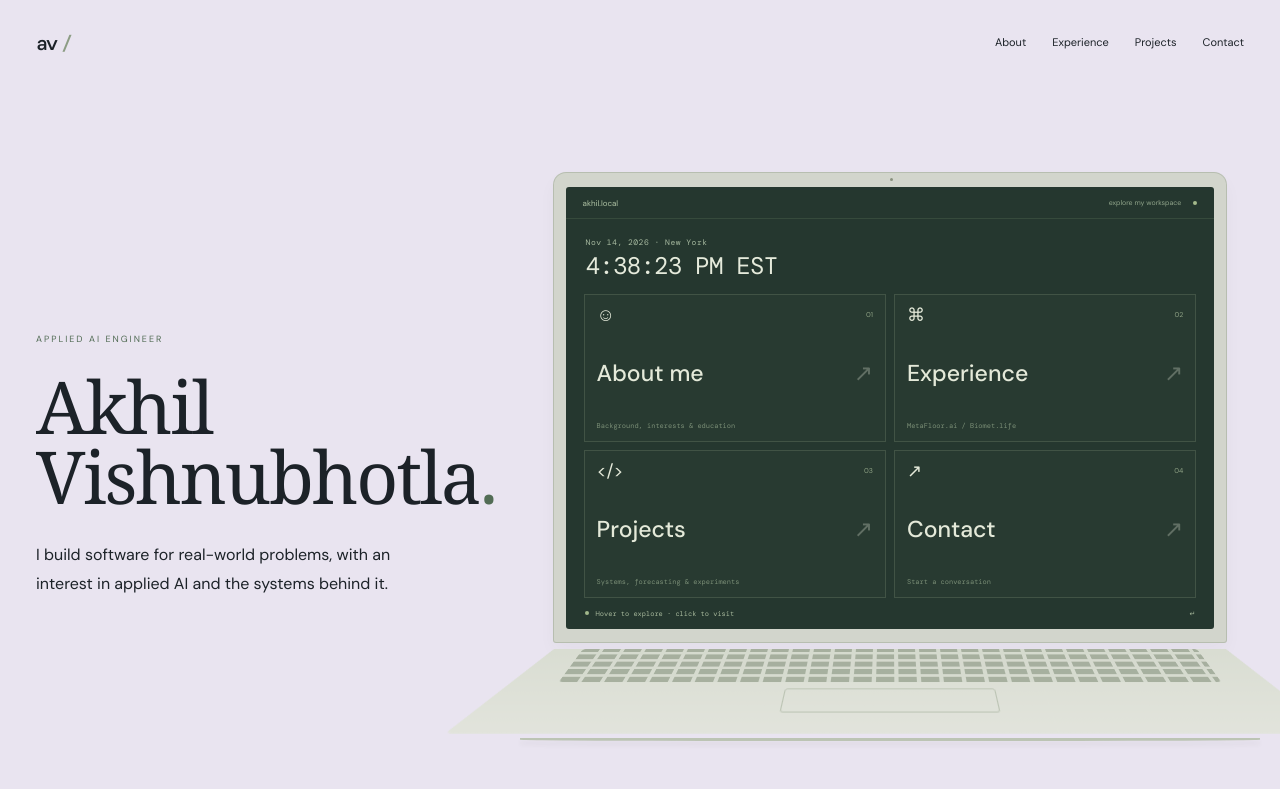
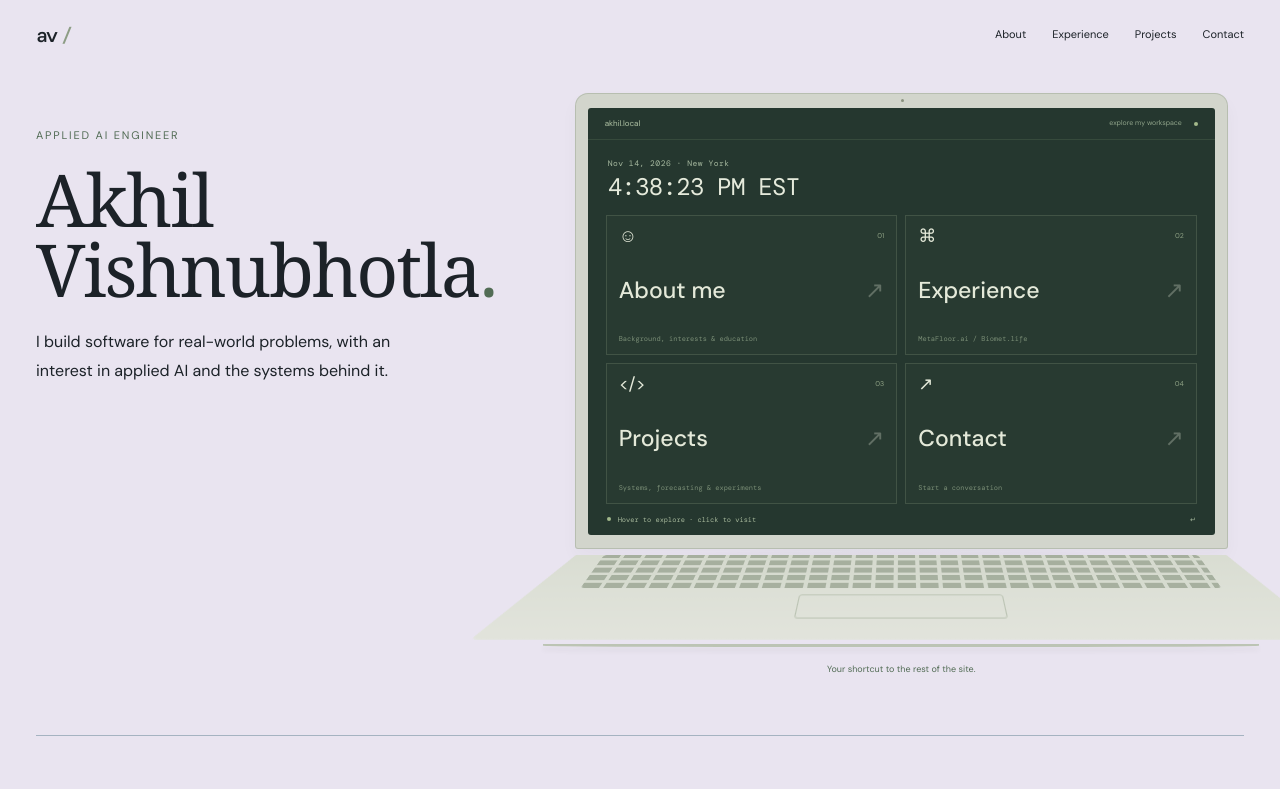
Before and after one commit to AkhilS234/PersonalWebsite, a React (Vite) app: page / in a window 1280 px wide. Shown: the top 789 px of the page. Built offline with nearby package versions, Linux system fonts and the light colour scheme; a web font is replaced by a local one.

Commit message:
Tighten homepage hero spacing and align introduction

```diff
--- a/src/style.css
+++ b/src/style.css
@@ -120,3 +120,17 @@ h2{font-size:15px}h3,.project h3{font-family:var(--body);font-size:19px;font-wei
  .diagram-panel summary{transition:background .2s}.diagram-panel summary:hover{background:#dce4ec}
 }
 @media(prefers-reduced-motion:reduce){html{scroll-behavior:auto}.motion-reveal{opacity:1;transform:none;transition:none}.chapter-nav>a,.learn-more,.contact-links a{transition:none}}
+
+/* Bring the introduction into the first screen and align it with the laptop. */
+header{padding-top:22px;padding-bottom:22px}
+.intro{min-height:0;padding:24px 0 48px;align-items:start;gap:48px;grid-template-columns:.9fr 1.3fr}
+.intro-copy{padding-top:32px}
+.intro .kicker{font-size:11px;margin-bottom:18px;letter-spacing:1.8px}
+.intro h1{margin-bottom:24px}
+.intro-description{margin-bottom:0}
+.intro-links:empty{display:none}
+.intro .workspace{align-self:start}
+.intro .desk-scene{aspect-ratio:1.24}
+@media(max-width:1050px) and (min-width:761px){.intro{gap:30px;grid-template-columns:.9fr 1.2fr}.intro-copy{padding-top:20px}}
+@media(max-width:760px){.intro{grid-template-columns:1fr;padding:16px 0 36px;gap:24px}.intro-copy{padding-top:0;max-width:510px}.intro h1{font-size:clamp(54px,10vw,76px)}.intro .workspace{width:100%;max-width:570px}.intro .desk-scene{aspect-ratio:1.18}}
+@media(max-width:450px){header{padding-top:18px;padding-bottom:18px}.intro{padding-top:12px;gap:18px}.intro .desk-scene{aspect-ratio:.9}}
```
